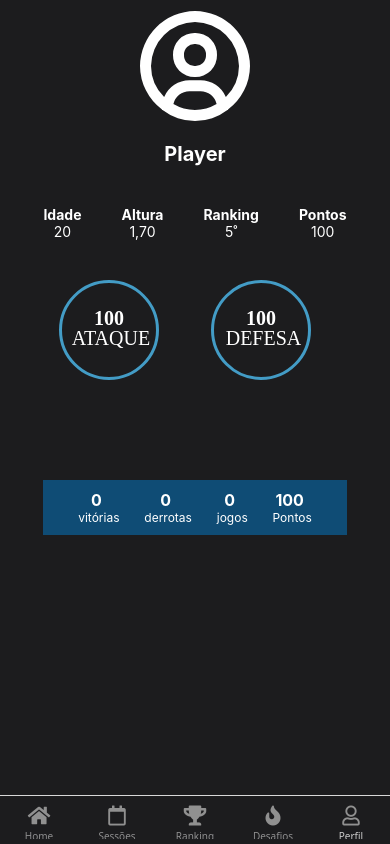
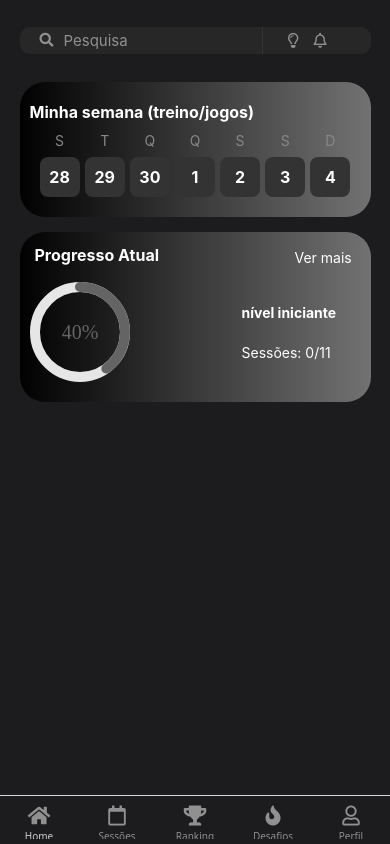
Before and after one commit to dlsr00t/badbons, a React Native app: screen / in a window 390 px wide. Built offline with nearby package versions, Linux system fonts and the light colour scheme.

Commit message:
Todo sections added

```diff
--- a/App.js
+++ b/App.js
@@ -22,7 +22,7 @@ const Tab = createBottomTabNavigator();
 export const TabNavigate = () => {
     return (
         <Tab.Navigator
-            initialRouteName='Perfil'
+            initialRouteName='Home'
             screenOptions={{
                 tabBarActiveTintColor: "#ccc",
                 tabBarStyle: { backgroundColor: 'rgb(28,28,30)' },
```
Also changed, not shown: src/screen/DesafiosScreen.js (+7 -0 lines), src/screen/HomeScreen.js (+7 -0 lines), src/screen/PerfilScreen.js (+8 -0 lines), src/screen/RankingScreen.js (+8 -0 lines), src/screen/SessoesScreen.js (+7 -0 lines).
